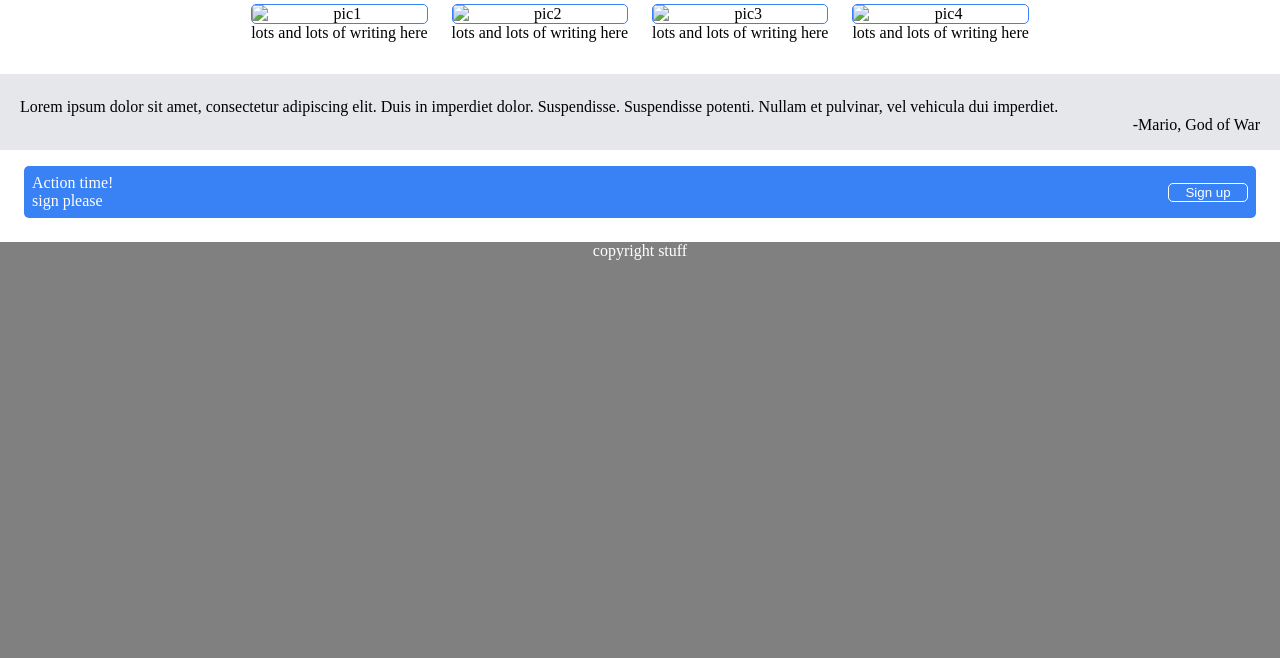
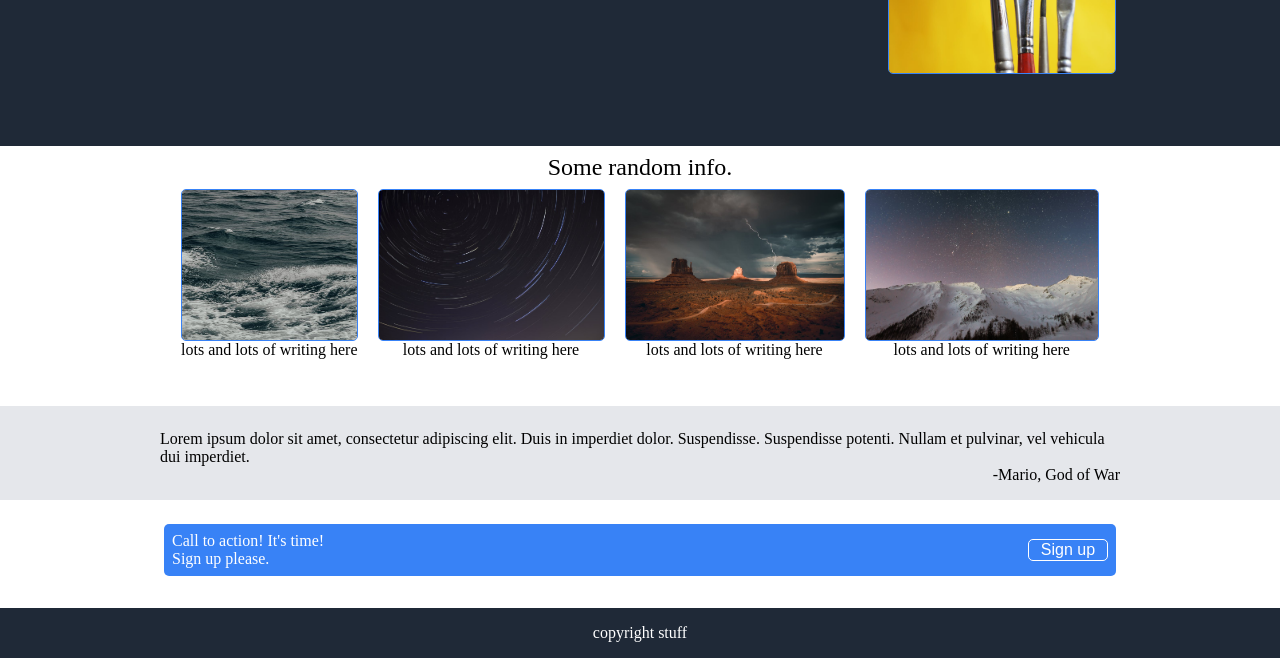
Before and after one commit to seanpoul/landing-page, a plain HTML site: page index.html in a window 1280 px wide. Shown: the part 153-811 px from the top of the page. Drawn offline with Linux system fonts and the light colour scheme.

Commit message:
Add pictures. Fix spacing and font size.

```diff
--- a/index.html
+++ b/index.html
@@ -27,7 +27,7 @@
                     <button class="sign1">Sign up</button>
                 </div>
                 <div class="rightside">
-                    <img src="insert-picture.jpeg" alt="Itsa picture">
+                    <img src="./images/paint.jpeg" alt="Itsa picture">
                 </div>
             </div>
         </div>
@@ -40,20 +40,20 @@
                 </div>
                 <div class="textpic">
                     <div class="group">
-                        <img src="pic1.jpeg" alt="pic1">
-                        <div class="text">lots and lots of writing here</div>
+                        <img src="./images/ocean.jpeg" alt="pic1">
+                        <div class="para">lots and lots of writing here</div>
                     </div>
                     <div class="group">
-                        <img src="pic2.jpeg" alt="pic2">
-                        <div class="text">lots and lots of writing here</div>
+                        <img src="./images/stars.jpeg" alt="pic2">
+                        <div class="para">lots and lots of writing here</div>
                     </div>
                     <div class="group">
-                        <img src="pic3.jpeg" alt="pic3">
-                        <div class="text">lots and lots of writing here</div>
+                        <img src="./images/desert.jpeg" alt="pic3">
+                        <div class="para">lots and lots of writing here</div>
                     </div>
                     <div class="group">
-                        <img src="pic4.jpeg" alt="pic4">
-                        <div class="text">lots and lots of writing here</div>
+                        <img src="./images/night-sky.jpeg" alt="pic4">
+                        <div class="para">lots and lots of writing here</div>
                     </div>
                 </div>
             </div>
@@ -73,8 +73,8 @@
         <div class="whitecolor">
             <div class="bottom">
                 <div class="botb">
-                    <div class="bannerh1">Action time!</div>
-                    <div class="bannert1"> sign please</div>
+                    <div class="bannerh1">Call to action! It's time!</div>
+                    <div class="bannert1">Sign up please.</div>
                 </div>
                 <div class="botf">
                     <button class="sign2">Sign up</button>
@@ -82,7 +82,11 @@
             </div>
         </div>
     </div>
-    <div class="footer">copyright stuff</div>
+    <div class="boxfoot">
+        <div class="darkcolor">
+            <div class="footer">copyright stuff</div>
+        </div>
+    </div>
 </body>
 
 </html>
--- a/styles.css
+++ b/styles.css
@@ -4,7 +4,7 @@
 
 .bluecolor {
     margin: 0 24px;
-    padding-bottom: 32px;
+    padding-bottom: 24px;
 }
 
 .boxmiddle {
@@ -12,7 +12,7 @@
 }
 
 .whitecolor {
-    margin: 0 24px;
+    margin: 8px 24px;
     padding-bottom: 24px;
 }
 
@@ -31,17 +31,27 @@
     padding-top: 16px;
 }
 
+.boxfoot {
+    background-color: #1F2937;
+    padding: 16px;
+}
+
 body {
     /*remove grey color at end */
-    background-color: grey;
     color: white;
     margin: 0;
+    display: flex;
+    flex-direction: column;
+    justify-content: space-between;
+    height: 100vh;
 }
 
 .header {
     display: flex;
     justify-content: space-between;
     padding-bottom: 20px;
+    margin: 16px 140px 0px;
+    font-size: 20px;
 }
 
 ul {
@@ -77,6 +87,16 @@ a {
     justify-content: space-between;
     background-color: #1F2937;
     gap: 16px;
+    margin: 16px 140px 0px;
+}
+
+.intro {
+    font-size: 32px;
+}
+
+.rightside {
+    height: 200px;
+    width: auto;
 }
 
 .leftside {
@@ -84,38 +104,48 @@ a {
     flex-direction: column;
 }
 
+button {
+    font-size: 16px;
+}
+
 .middle {
     display: flex;
     flex-direction: column;
     align-items: center;
     color: black;
-    padding-top: 8px;
+    height: 220px;
+}
+
+.text {
+    font-size: 24px;
 }
 
 .textpic {
     display: flex;
     flex-direction: row;
-    gap: 24px;
-    padding: 8px 16px;
+    gap: 20px;
+    padding: 8px 8px;
 }
 
 .group {
     display: flex;
     flex-direction: column;
     text-align: center;
+    height: 80px;
+    width: auto;
 }
 
 img {
     border: #3882F6 solid 1px;
     border-radius: 5px;
+    height: 150px;
 }
 
 .quote {
     display: flex;
     flex-direction: column;
     color: black;
-    margin-left: 20px;
-    margin-right: 20px;
+    margin: 0 160px;
 }
 
 .say-owner {
@@ -128,9 +158,8 @@ img {
     background-color: #3882F6;
     border-radius: 5px;
     padding: 8px;
+    margin: 0 140px;
 }
-
-
 
 .botf {
     display: flex;
```
Also changed, not shown: images/desert.jpeg (added), images/night-sky.jpeg (added), images/ocean.jpeg (added), images/paint.jpeg (added), images/stars.jpeg (added).
